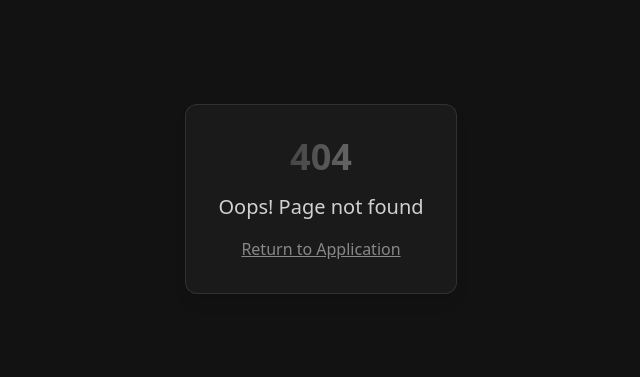
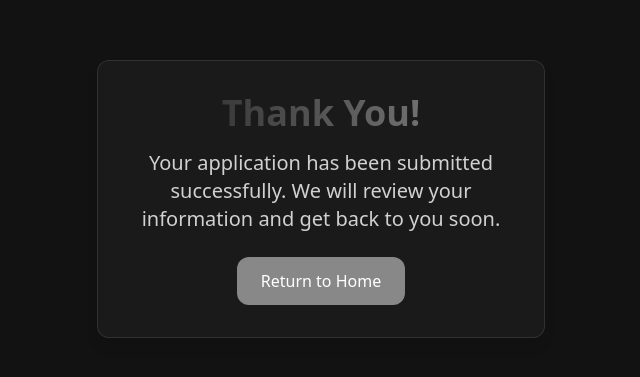
Before and after one commit to aaceneel/circle-join-portal, a React (Vite) app: page /thank-you in a window 1280 px wide. Before the commit this address had no page. Shown: the part 201-578 px from the top of the page, without its empty margins (319-959 px from the left). Built offline with nearby package versions, Linux system fonts and the light colour scheme.

Commit message:
Add thank-you page and route configuration

```diff
--- a/src/App.tsx
+++ b/src/App.tsx
@@ -1,4 +1,3 @@
-
 import { Toaster } from "@/components/ui/toaster";
 import { Toaster as Sonner } from "@/components/ui/sonner";
 import { TooltipProvider } from "@/components/ui/tooltip";
@@ -7,6 +6,7 @@ import { BrowserRouter, Routes, Route } from "react-router-dom";
 import Index from "./pages/Index";
 import Admin from "./pages/Admin";
 import NotFound from "./pages/NotFound";
+import ThankYou from "./pages/ThankYou";
 import { AuthProvider } from "./contexts/AuthContext";
 
 const queryClient = new QueryClient();
@@ -21,6 +21,7 @@ const App = () => (
           <Routes>
             <Route path="/" element={<Index />} />
             <Route path="/admin" element={<Admin />} />
+            <Route path="/thank-you" element={<ThankYou />} />
             <Route path="*" element={<NotFound />} />
           </Routes>
         </BrowserRouter>
--- /dev/null
+++ b/src/pages/ThankYou.tsx
@@ -0,0 +1,25 @@
+import React from 'react';
+import { Link } from 'react-router-dom';
+import Background from '@/components/Background';
+
+const ThankYou = () => {
+  return (
+    <div className="min-h-screen flex items-center justify-center bg-dark">
+      <Background />
+      <div className="glass-card p-8 text-center max-w-md">
+        <h1 className="text-4xl font-bold mb-4 text-gradient">Thank You!</h1>
+        <p className="text-xl text-white/80 mb-6">
+          Your application has been submitted successfully. We will review your information and get back to you soon.
+        </p>
+        <Link
+          to="/"
+          className="inline-block px-6 py-3 bg-glow-blue hover:bg-glow-purple transition-colors rounded-lg text-white font-medium"
+        >
+          Return to Home
+        </Link>
+      </div>
+    </div>
+  );
+};
+
+export default ThankYou;
```
Also changed, not shown: vercel.json.
